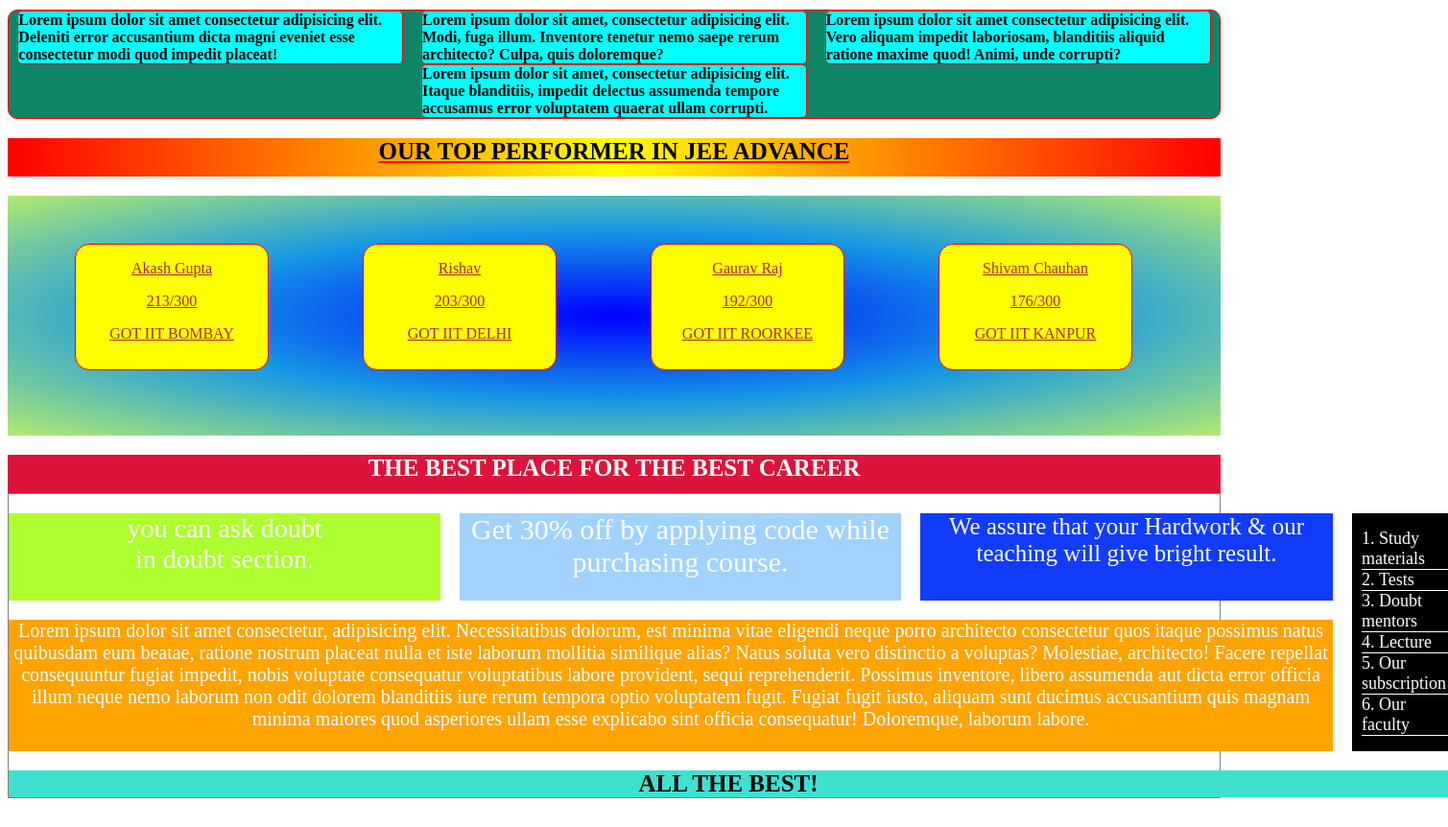
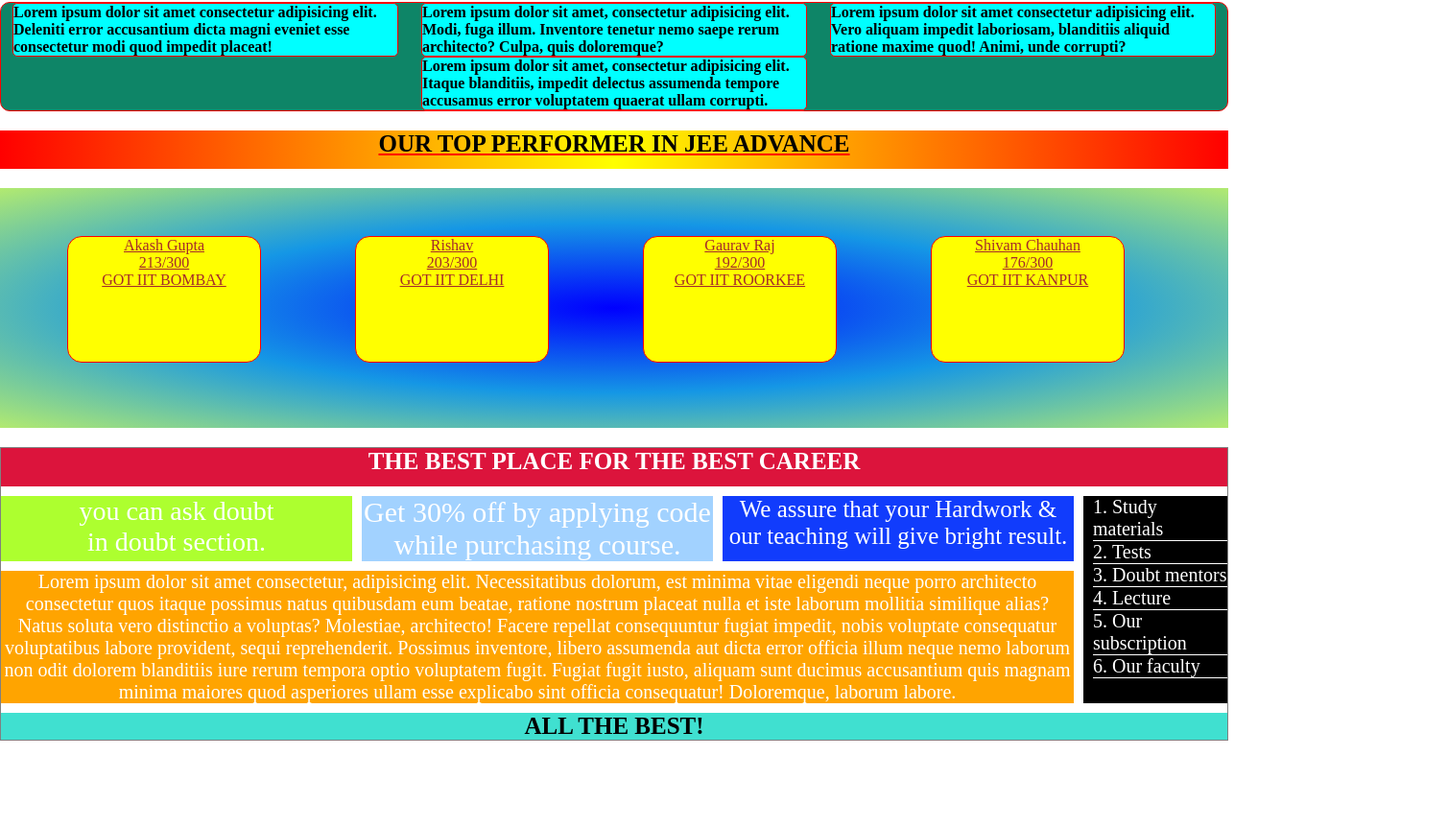
Before and after one commit to kumar-praveen-s/CSS-Assessment4, a plain HTML site: page index.html in a window 1280 px wide. Shown: the part 126-988 px from the top of the page at 96% size, 1509 px wide, since content can reach past the window. After the commit the page ends 928 px from the top, so only its background shows below. Drawn offline with Linux system fonts and the light colour scheme.

Commit message:
Initial commit

```diff
--- a/index.html
+++ b/index.html
@@ -47,8 +47,8 @@
             <p>GOT IIT KANPUR</p>
         </div>
     </div>
-    <div class="card5">THE BEST PLACE FOR THE BEST CAREER</div>
     <div class="card6">
+        <div class="card5">THE BEST PLACE FOR THE BEST CAREER</div>
         <div class="box2">
             <div>you can ask doubt</div>
             <div>in doubt section.</div>
--- a/style.css
+++ b/style.css
@@ -1,3 +1,7 @@
+*{
+    margin: 0;
+    padding: 0;
+}
 .heading-style {
     text-align: center;
     font-weight: 700;
@@ -61,6 +65,15 @@
     text-decoration-line: underline;
     text-decoration-color: brown;
 }
+.card6{
+    display: grid;
+    grid-template-columns: repeat(3,1fr) 150px;
+    gap: 10px;
+    color: white;
+    text-align: center;
+    border: 1px solid grey;
+    margin-bottom: 30px;
+}
 .card5{
     background-color: crimson;
     color: white;
@@ -68,53 +81,41 @@
     font-weight: bolder;
     text-align: center;
     height: 40px;
-}
-.card6{
-    display: grid;
-    grid-template-columns: 450px 500px 450px 100px;
-    color: white;
-    text-align: center;
-    border: 1px solid grey;
-    margin-bottom: 30px;
+    grid-row: 1/2;
+    grid-column:1/5;
 }
 .box2{
-    margin: 20px 0px;
-    grid-row: 1/2;
+    grid-row: 2/3;
     font-size: 28px;
     background-color: greenyellow;
 }
 .box3{
-    grid-row: 1/2;
-    margin: 20px;
+    grid-row: 2/3;
     font-size: 30px;
     background-color: #A2D2FF;
 }
 .box4{
-    grid-row: 1/2;
-    margin: 20px 20px 20px 0px;
+    grid-row: 2/3;
     font-size: 25px;
     background-color: #113CFC;
 }
 .box5{
-    margin: 20px 0px 0px 0px;
-    grid-row: 1/3;
+    grid-row: 2/4;
     grid-column: 4/5;
     text-align: start;
     background-color: black;
 }
 .box6{
-    margin-right: 20px;
     grid-column: 1/4;
     font-size: 20px;
     background-color: #FFA400;
 }
 .style-tx {
     border-bottom: 1px solid white;
-    font-size: 18px;
+    font-size: 20px;
 }
 .box7 {
     background-color: turquoise;
-    margin: 20px 0px 0px 0px;
     grid-column: 1/5;
     font-size: 25px;
     font-weight: bolder;
```
